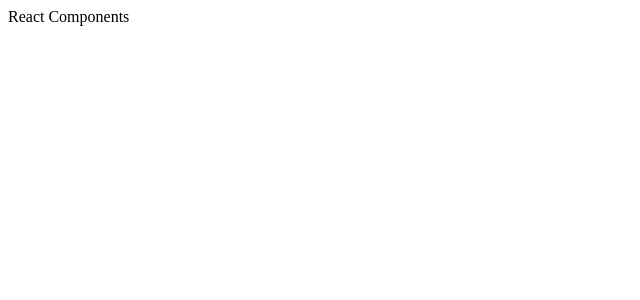
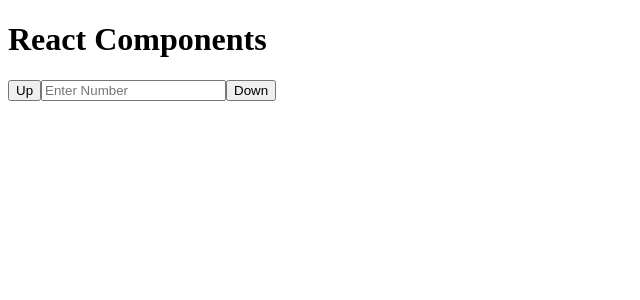
Before and after one commit to katiesteinfeldt/react-props-activity, a React (Create React App) app: page / in a window 1280 px wide. Shown: the top 300 px of the page, without its empty margins (0-640 px from the left). Built offline with nearby package versions, Linux system fonts and the light colour scheme.

Commit message:
create up, down, and handleInput functions

```diff
--- a/src/components/App/App.js
+++ b/src/components/App/App.js
@@ -2,10 +2,27 @@
 import Header from '../Header/Header';
 
 class App extends Component {
+
+
+
+  handleInputChange = (event) => {
+    console.log(event.target.value);
+  }
+
+
+  handleButtonUpClick = () => {
+    console.log('Button Up Clicked');
+  }
+
+  handleButtonDownClick = () => {
+    console.log('Button Down Clicked');
+  }
+
   render() {
     return (
       <div>
         <Header />
+        <button onClick={this.handleButtonUpClick}>Up</button><input placeholder="Enter Number" type="number" onChange={this.handleInputChange}/><button onClick={this.handleButtonDownClick}>Down</button>
       </div>
     );
   }
--- a/src/components/Header/Header.js
+++ b/src/components/Header/Header.js
@@ -3,9 +3,9 @@
 class Header extends Component {
     render() {
         return (
-            <header>
-                    React Components
-            </header>
+            <>
+                <h1> React Components </h1>
+            </>
         );
     }
 }
```
Also changed, not shown: src/components/CurrentTotal/CurrentTotal.js (added), src/components/EnterNumber/EnterNumber.js (added), src/components/History/History.js (added).
